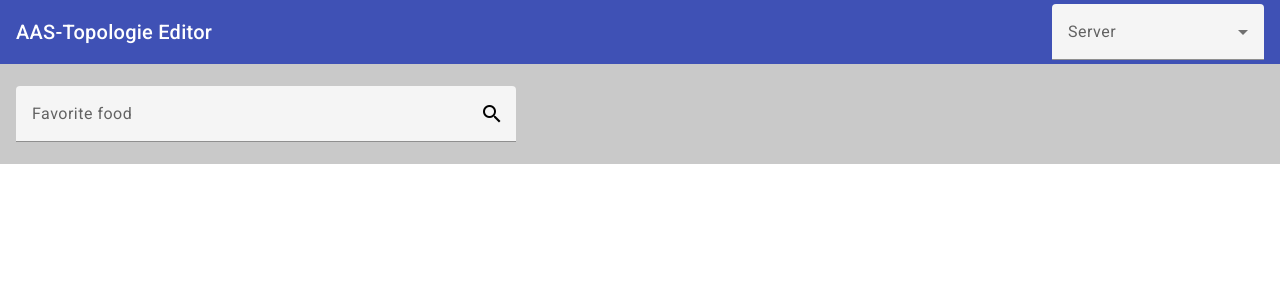
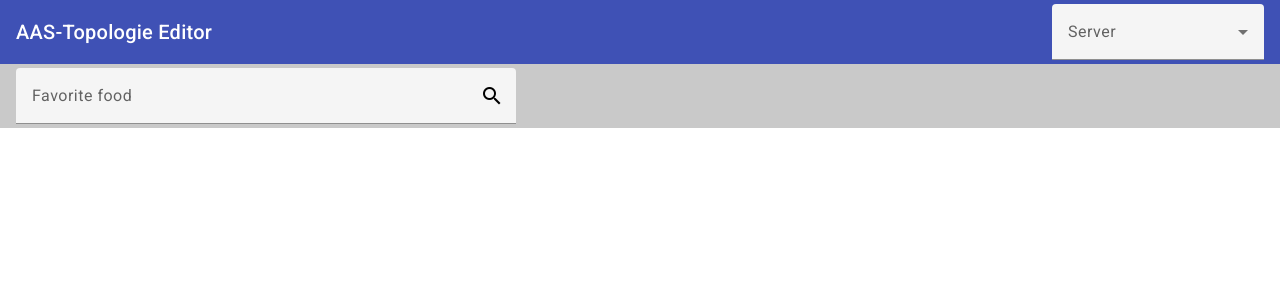
Before and after one commit to NikomitK/TINF22F_Team3_ECAD_Topology_Editor, an Angular app in the folder SOURCE/ecad-topologie-editor/: page / in a window 1280 px wide. Shown: the top 300 px of the page. Built offline with nearby package versions, Linux system fonts and the light colour scheme.

Commit message:
more elegant way to remove bottom margin from formfields

```diff
--- a/SOURCE/ecad-topologie-editor/src/app/header/header.component.html
+++ b/SOURCE/ecad-topologie-editor/src/app/header/header.component.html
@@ -5,7 +5,7 @@
         <span class="example-fill-remaining-space"></span>
 
         <span>
-            <mat-form-field id="server-select">
+            <mat-form-field id="server-select" subscriptSizing="dynamic">
                 <mat-select placeholder="Server" >
                 @for (server of servers; track $index) {
                     <mat-option [value]="server.value">
@@ -18,7 +18,7 @@
     </mat-toolbar-row>
     <mat-toolbar-row id="nav-bar">
         <form class="item-search">
-            <mat-form-field class="example-full-width">
+            <mat-form-field class="example-full-width" subscriptSizing="dynamic">
               <input matInput placeholder="Favorite food">
               <mat-icon matSuffix aria-hidden="false" aria-label="Example home icon" fontIcon="search" id="search_icon"></mat-icon>
             </mat-form-field>
--- a/SOURCE/ecad-topologie-editor/src/app/header/header.component.scss
+++ b/SOURCE/ecad-topologie-editor/src/app/header/header.component.scss
@@ -2,7 +2,6 @@
     /* This fills the remaining space, by using flexbox.
        Every toolbar row uses a flexbox row layout. */
     flex: 1 1 auto;
-
   }
 
 #nav-bar{
@@ -11,19 +10,14 @@
     align-items: center;
     min-height: fit-content;
 }
-#server-select{
-    margin-top: 22px;
-}
 .item-search {
     min-width: 150px;
     max-width: 500px;
     width: 100%;
-    margin-top: 22px;
 }
 .example-full-width {
     width: 100%;
 }
 #search_icon{
     color: black;
-
 }
```
